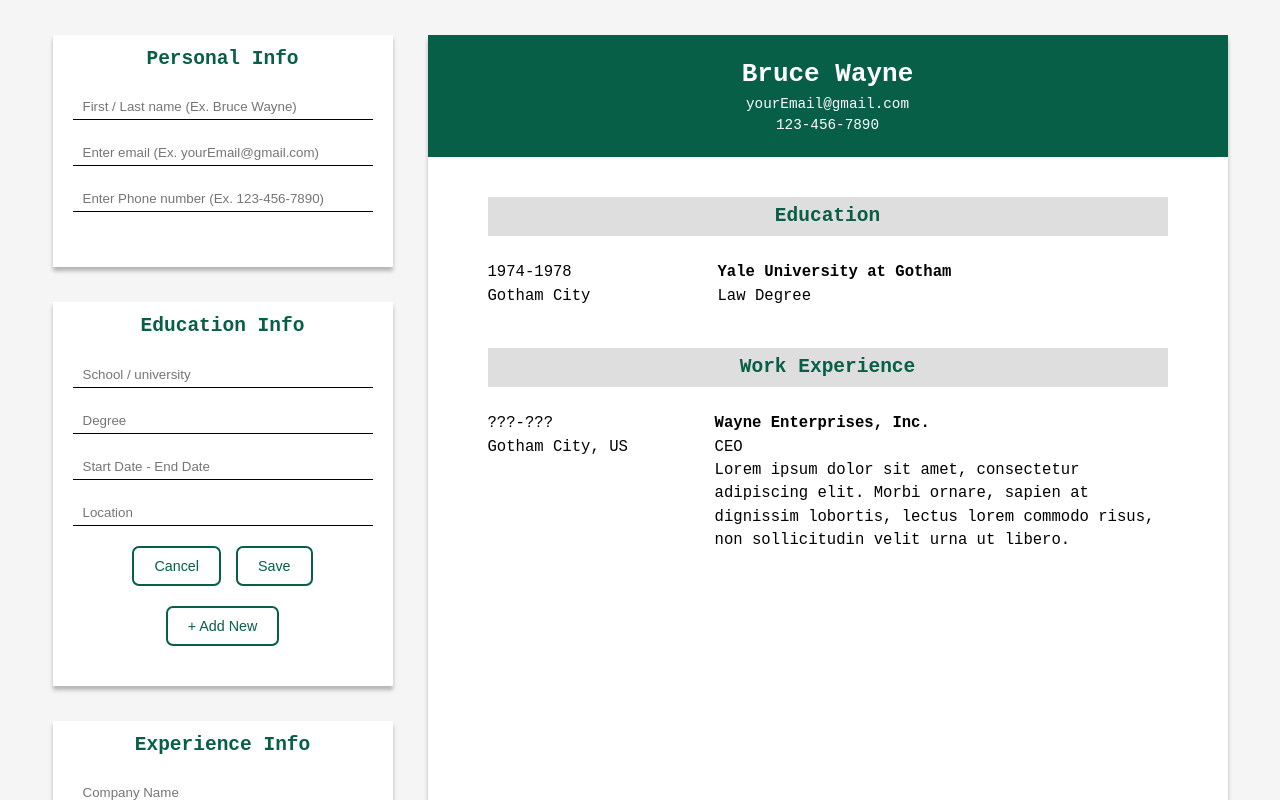
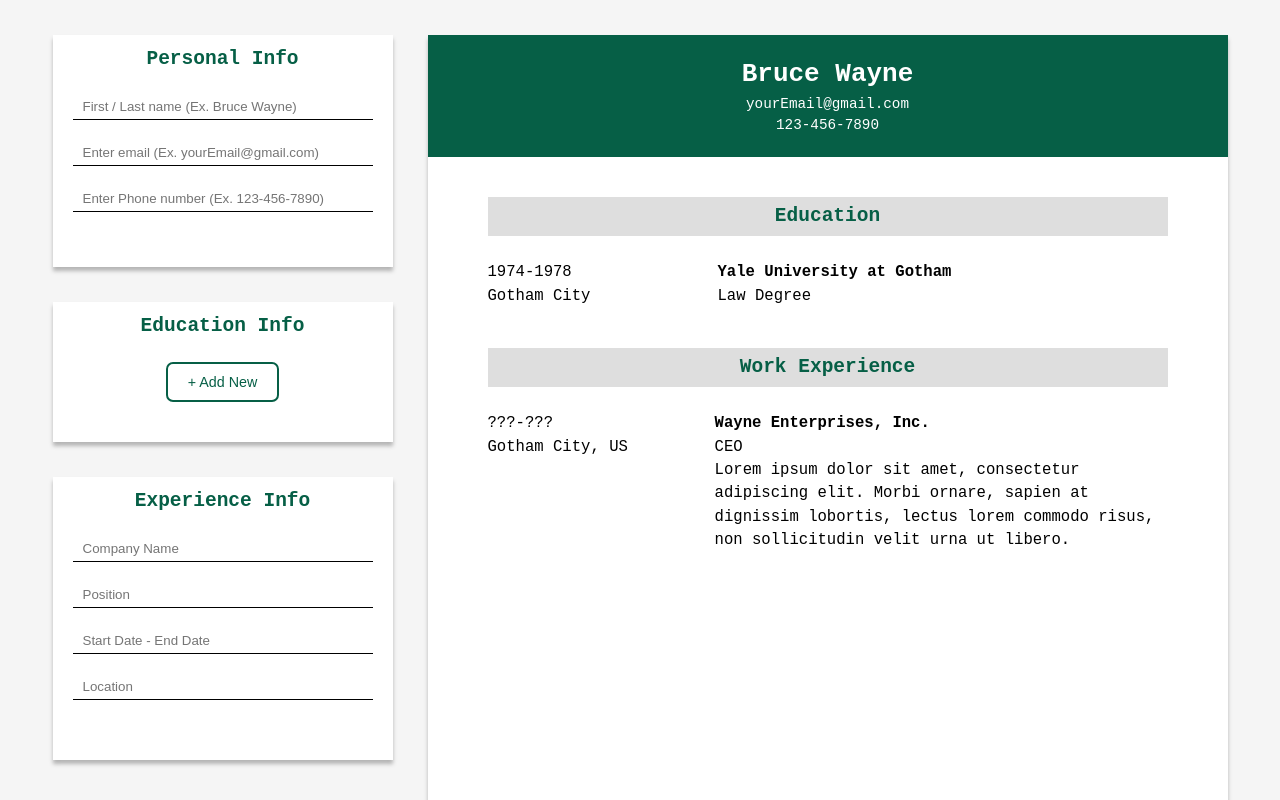
Before and after one commit to OneTooManyln/project_cv, a React (Vite) app: page / in a window 1280 px wide. Shown: the top 800 px of the page. Built offline with nearby package versions, Linux system fonts and the light colour scheme.

Commit message:
Improved Education form UI interaction
Incorporate dynamic element visivibilty
- 'add-new-btn' will toggle visibility of education form.
- Incorporate cancel btn to reset for fields and hide form.

```diff
--- a/src/components/EducationInfo.jsx
+++ b/src/components/EducationInfo.jsx
@@ -6,6 +6,13 @@
   const [degreeValue, setDegreeValue] = useState("");
   const [dateValue, setDateValue] = useState("");
   const [locationValue, setLocationValue] = useState("");
+  const [isEducationFormVisible, setIsEducationFormVisible] = useState(false);
+  const [isAddButtonVisible, setIsAddButtonVisible] = useState(true);
+
+  const handleAddEducation = () => {
+    setIsEducationFormVisible(!isEducationFormVisible);
+    setIsAddButtonVisible(!isAddButtonVisible);
+  };
 
   const handleSaveEducation = (event) => {
     event.preventDefault();
@@ -25,12 +32,22 @@
     setLocationValue("");
   };
 
+  const handleCancel = () => {
+    setSchoolValue("");
+    setDegreeValue("");
+    setDateValue("");
+    setLocationValue("");
+    setIsEducationFormVisible(false);
+    setIsAddButtonVisible(true);
+  };
+
   return (
     <>
       <div className="education-info-container">
         <div className="education-info-header">
           <h2>Education Info</h2>
         </div>
+        {isEducationFormVisible && (
           <form className="education-info-form" autocomplete="off">
             <div className="inputs-container">
               <input
@@ -70,7 +87,9 @@
               />
             </div>
             <div className="buttons-container">
-            <button className="cancel-btn">Cancel</button>
+              <button className="cancel-btn" onClick={handleCancel}>
+                Cancel
+              </button>
               <button
                 className="save-btn"
                 type="submit"
@@ -80,11 +99,14 @@
               </button>
             </div>
           </form>
+        )}
+        {isAddButtonVisible && (
           <div className="education-info-add-new-btn-container">
-          <button className="add-new-btn">
+            <button className="add-new-btn" onClick={handleAddEducation}>
               <p>+ Add New</p>
             </button>
           </div>
+        )}
       </div>
     </>
   );
```
Lines whose indentation alone changed are shown as unchanged.
